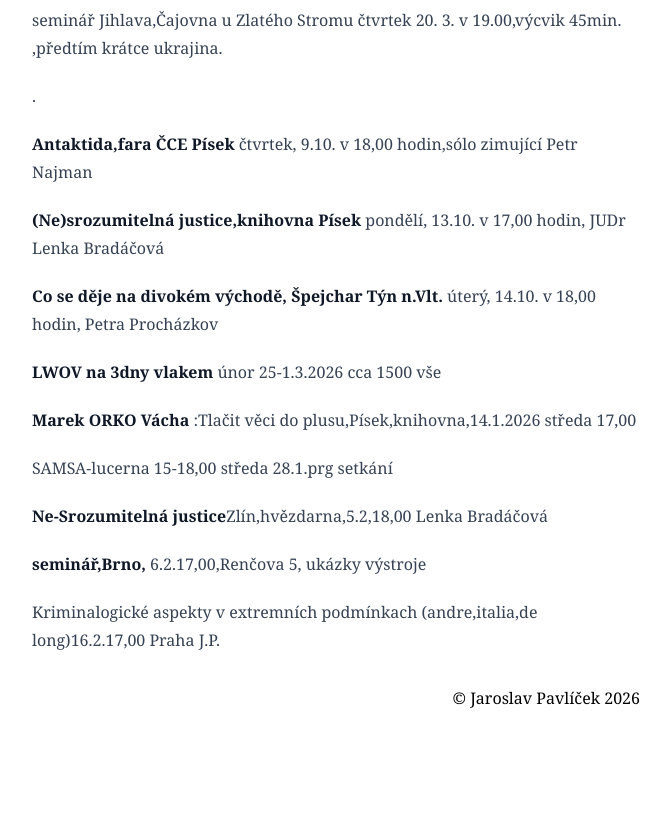
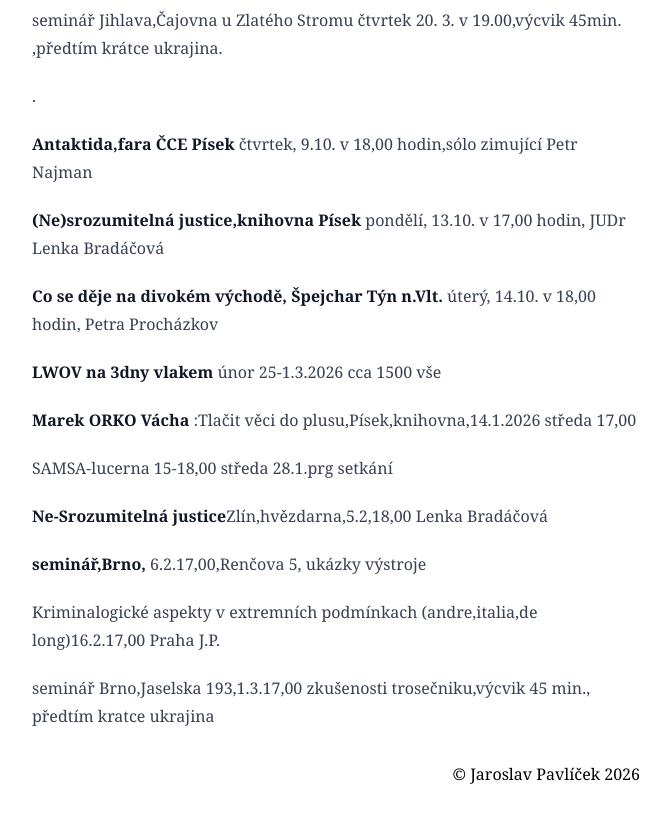
Before and after one commit to valekjo/jaroslav-pavlicek.cz, an Astro site: page /aktuality in a window 1280 px wide. Shown: the part 130-952 px from the top of the page, without its empty margins (304-975 px from the left). Before the commit the page ends 888 px from the top, so only its background shows below. Built offline with nearby package versions, Linux system fonts and the light colour scheme; Astro itself is replaced by a stand-in of ours.

Commit message:
Update aktuality.md

```diff
--- a/src/pages/aktuality.md
+++ b/src/pages/aktuality.md
@@ -34,3 +34,5 @@ SAMSA-lucerna 15-18,00 středa 28.1.prg  setkání
 **seminář,Brno,** 6.2.17,00,Renčova 5, ukázky výstroje
 
 Kriminalogické aspekty v extremních podmínkach (andre,italia,de long)16.2.17,00 Praha J.P.
+
+seminář Brno,Jaselska 193,1.3.17,00 zkušenosti trosečniku,výcvik 45 min., předtím kratce ukrajina
```
